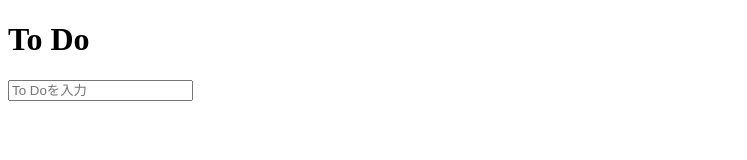
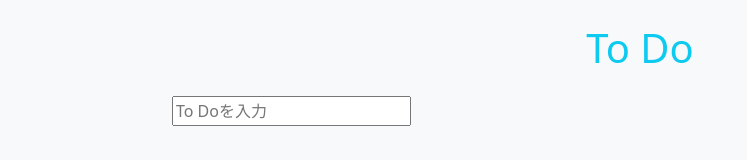
Before and after one commit to TakamotoYurie/js-form, a plain HTML site: page index.html in a window 1280 px wide. Shown: the whole page, without its empty margins (0-747 px from the left). Drawn offline with nearby package versions, Linux system fonts and the light colour scheme.

Commit message:
add: Bootstrapをあてた

```diff
--- a/index.html
+++ b/index.html
@@ -4,13 +4,16 @@
   <meta charset="UTF-8">
   <meta http-equiv="X-UA-Compatible" content="IE=edge">
   <meta name="viewport" content="width=device-width, initial-scale=1.0">
+  <link href="https://cdn.jsdelivr.net/npm/bootstrap@5.0.2/dist/css/bootstrap.min.css" rel="stylesheet" integrity="sha384-EVSTQN3/azprG1Anm3QDgpJLIm9Nao0Yz1ztcQTwFspd3yD65VohhpuuCOmLASjC" crossorigin="anonymous">
   <title>Document</title>
 </head>
-<body>
-  <h1>To Do</h1>
-  <form id="form">
-    <input type="text" id="input" placeholder="To Doを入力" autocomplete="off">
-  </form>
+<body class="bg-light">
+  <div class="container w-75">
+    <h1 class="text-center text-info my-4">To Do</h1>
+    <form id="form" class="mb-4">
+      <input type="text" id="input" class="form-controll" placeholder="To Doを入力" autocomplete="off">
+    </form>
+  </div>
   <script src="index.js"></script>
 </body>
 </html>
```
